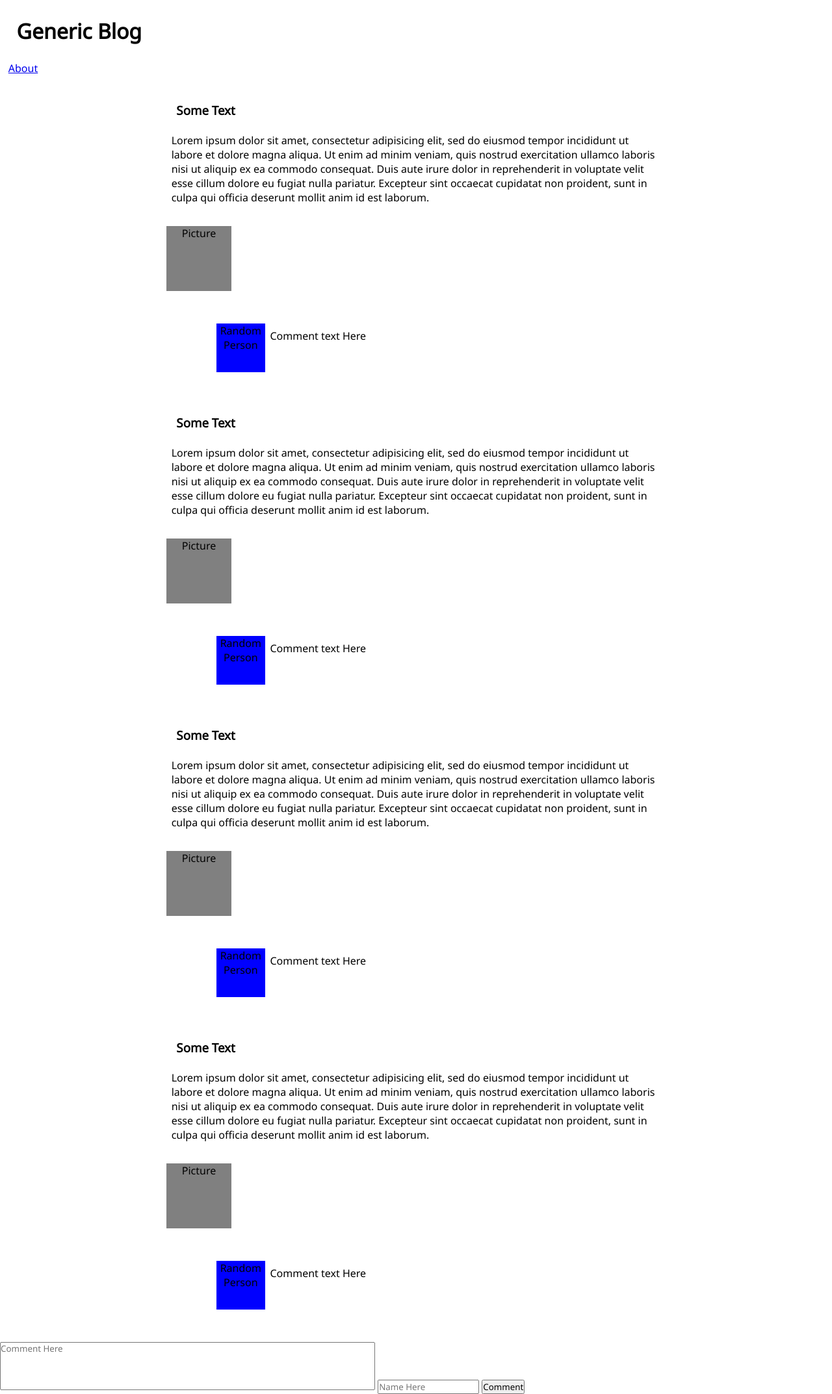
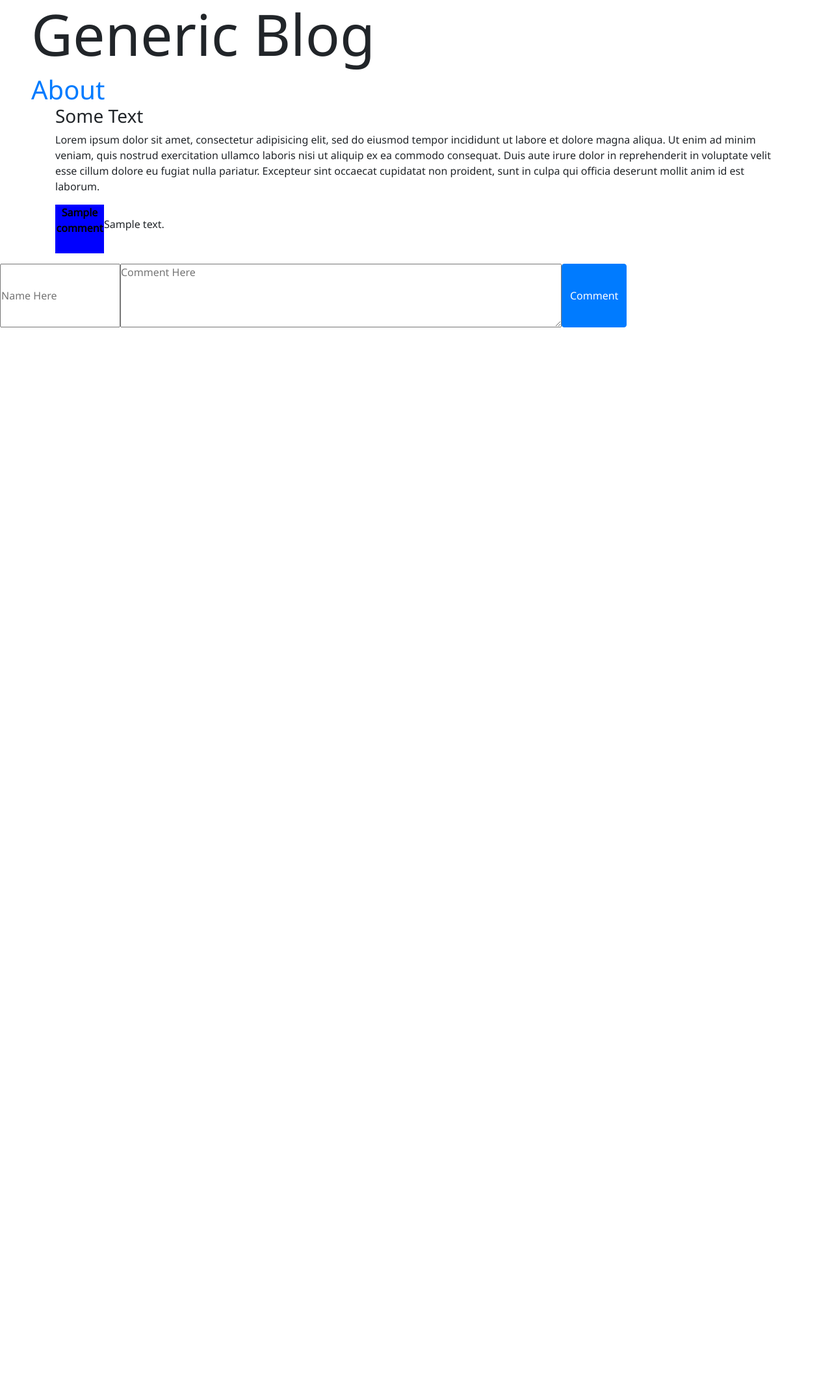
Before and after one commit to MartinPlusPlus/APCS-Django, a Django app: page / in a window 1280 px wide. Shown: the whole page at 65% size. After the commit the page ends 504 px from the top, so only its background shows below. Run offline with Django 3.2, Linux system fonts and the light colour scheme; tables that the repository leaves empty hold one stand-in row (values such as "Sample post"); some libraries are stand-ins or nearby versions.

Commit message:
my life is falling apart

```diff
--- a/comments/urls.py
+++ b/comments/urls.py
@@ -1,6 +1,6 @@
 from django.urls import path
-from .views import add_comment
+from .views import blog_post
 
 urlpatterns = [
-    path("add", add_comment, name="add_comment")
+    path("get", blog_post, name="get_comment")
 ]
--- a/comments/views.py
+++ b/comments/views.py
@@ -5,8 +5,10 @@ from rest_framework.decorators import api_view
 from rest_framework.response import Response
 from .models import Comment
 from .serializers import CommentSerializer
+from django.shortcuts import redirect
 
-
+'''
+# Lets us see what was submitted to the database
 @api_view(['POST'])
 def add_comment(request):
     # Make a serializer with the JSON from the request
@@ -17,3 +19,22 @@ def add_comment(request):
         serializer.save()
         return Response(serializer.data, status=status.HTTP_201_CREATED)
     return Response(serializer.errors, status=status.HTTP_400_BAD_REQUEST)
+'''
+
+# Displays comments
+def blog_post(request):
+    if request.POST:
+        # Make a serializer with the JSON from the request
+        serializer = CommentSerializer(data=request.POST)
+        # Checks that the JSON has the right fields
+        if serializer.is_valid():
+            # Saves the object to the database
+            serializer.save()
+            return redirect("/")
+
+    # Get all the comments
+    comments = Comment.objects.all()
+    # Convert JSON to Python
+
+    # Render HTML for the post
+    return render(request, template_name="index.html", context={'comments': comments})
--- a/src/scss/main.scss
+++ b/src/scss/main.scss
@@ -7,6 +7,16 @@
     padding: 0;
 }
 
+div.placeholder-blue {
+    width: 75px;
+    height: 75px;
+    color: black;
+    background-color: blue;
+    text-align: center;
+    //margin-left: 10%;
+}
+
+/*
 h1, h2, h3, h4, h5, h6 {
     padding: 2%;
 }
@@ -42,14 +52,18 @@ textarea {
     resize: none;
 }
 
-div.comment-area button {
-    height: 100%;
+
+.comment-area {
+    display: flex;
+    flex-direction: row;
 }
 
-div.comment {
+.comment {
     display: flex;
     flex-direction: row;
     justify-content: flex-start;
     margin-top: 50px;
     margin-bottom: 50px;
+    margin-left: 20%;
 }
+*/
--- a/src/static/main.css
+++ b/src/static/main.css
@@ -1 +1 @@
-@import url("https://fonts.googleapis.com/css?family=Noto+Sans&display=swap");*{font-family:"Noto Sans",sans-serif;margin:0;padding:0}h1,h2,h3,h4,h5,h6{padding:2%}a,p{padding:1%}div.placeholder{width:100px;height:100px;color:black;background-color:gray;text-align:center;margin-top:25px;margin-bottom:25px}div.placeholder-blue{width:75px;height:75px;color:black;background-color:blue;text-align:center;margin-left:10%}div.post{margin:2% 20%}textarea{resize:none}div.comment-area button{height:100%}div.comment{display:flex;flex-direction:row;justify-content:flex-start;margin-top:50px;margin-bottom:50px}
+@import url("https://fonts.googleapis.com/css?family=Noto+Sans&display=swap");*{font-family:"Noto Sans",sans-serif;margin:0;padding:0}div.placeholder-blue{width:75px;height:75px;color:black;background-color:blue;text-align:center}
--- a/src/templates/base.html
+++ b/src/templates/base.html
@@ -3,12 +3,18 @@
 <html lang="en" dir="ltr">
     <head>
         <meta charset="utf-8">
+        <meta name="viewport" content="width=device-width, initial-scale=1, shrink-to-fit=no">
         <title></title>
 
         <link rel="stylesheet" href="{% static "main.css" %}">
+        <link rel="stylesheet" href="{% static "bootstrap/css/bootstrap.min.css" %}">
     </head>
     <body>
         {% block content %}
         {% endblock content %}
     </body>
+
+    <script src="https://code.jquery.com/jquery-3.3.1.slim.min.js" integrity="sha384-q8i/X+965DzO0rT7abK41JStQIAqVgRVzpbzo5smXKp4YfRvH+8abtTE1Pi6jizo" crossorigin="anonymous"></script>
+    <script src="https://cdnjs.cloudflare.com/ajax/libs/popper.js/1.14.7/umd/popper.min.js" integrity="sha384-UO2eT0CpHqdSJQ6hJty5KVphtPhzWj9WO1clHTMGa3JDZwrnQq4sF86dIHNDz0W1" crossorigin="anonymous"></script>
+    <script src="https://stackpath.bootstrapcdn.com/bootstrap/4.3.1/js/bootstrap.min.js" integrity="sha384-JjSmVgyd0p3pXB1rRibZUAYoIIy6OrQ6VrjIEaFf/nJGzIxFDsf4x0xIM+B07jRM" crossorigin="anonymous"></script>
 </html>
--- a/src/templates/index.html
+++ b/src/templates/index.html
@@ -1,17 +1,25 @@
 {% extends 'base.html' %}
 {% block content %}
-    <h1>Generic Blog</h1>
-    <a href="{% url 'about' %}">About</a>
+    <div class="ml-5">
+        <h1 class="display-2">Generic Blog</h1>
+        <a class="h1" href="{% url 'about' %}">About</a>
+    </div>
 
     {% include "post.html" %}
-    {% include "post.html" %}
-    {% include "post.html" %}
-    {% include "post.html" %}
+    <ul class="container list-unstyled">
+        {% for comment in comments %}
+            <li class="d-flex flex-row justify-conent-start align-items-center comment">
+                <div class="placeholder-blue"><b>{{comment.name}}</b></div>
+                <p>{{comment.comment}}</p>
+            </li>
+        {% endfor %}
+    </ul>
 
-    <form class="comment-area" action="{% url 'add_comment' %}" method="post">
+    <form class="comment-area d-flex flex-direction-row" action="{% url 'index' %}" method="post">
+        {% csrf_token %}
+        <input type="text" name="name" value="" placeholder="Name Here">
         <textarea name="comment" rows="4" cols="80" placeholder="Comment Here" maxlength="500"></textarea>
-        <input type="text" name="name" value="" placeholder="Name Here">
-        <button type="submit">Comment</button>
+        <button type="submit" class="btn btn-primary">Comment</button>
     </form>
 
 {% endblock content %}
--- a/src/templates/post.html
+++ b/src/templates/post.html
@@ -1,4 +1,4 @@
-<div class="post">
+<div class="container post">
     <h3>Some Text</h3>
     <p>
         Lorem ipsum dolor
@@ -21,7 +21,4 @@
         culpa qui officia deserunt
         mollit anim id est laborum.
     </p>
-    <div class="placeholder">Picture</div>
-
-    {% include "comment.html" %}
 </div>
--- a/src/urls.py
+++ b/src/urls.py
@@ -18,11 +18,12 @@ from django.urls import path, include
 from django.views.generic import TemplateView
 
 from comments import urls as comments_urls
+from comments.views import blog_post
 
 urlpatterns = [
     path('admin/', admin.site.urls),
     path('comments/', include(comments_urls)),
 
     path('about', TemplateView.as_view(template_name="about.html"), name="about"),
-    path('', TemplateView.as_view(template_name="index.html"), name="index")
+    path('', blog_post, name="index")
 ]
```
Also changed, not shown: src/static/bootstrap/css/bootstrap.min.css (renamed from src/static/bootstrap.min.css), src/static/bootstrap/js/bootstrap.min.js (renamed from src/static/bootstrap.min.js), 1 other file.
